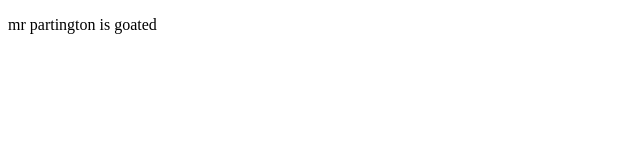
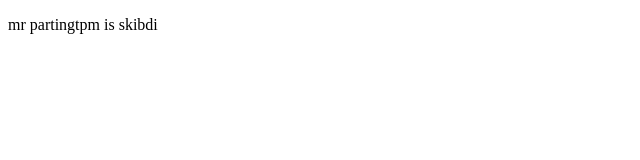
Before and after one commit to arkjetschool/mrparpar.github.io, a plain HTML site: page index.html in a window 1280 px wide. Shown: the full height of the page, 0-640 px from the left. Drawn offline with Linux system fonts and the light colour scheme.

Commit message:
Add files via upload

```diff
--- a/index.html
+++ b/index.html
@@ -6,6 +6,6 @@
     <title>to my skibdi simga</title>
 </head>
 <body>
-   <p> mr partington is goated</p>
+	<p> mr partingtpm is skibdi </p>
 </body>
 </html>
```
